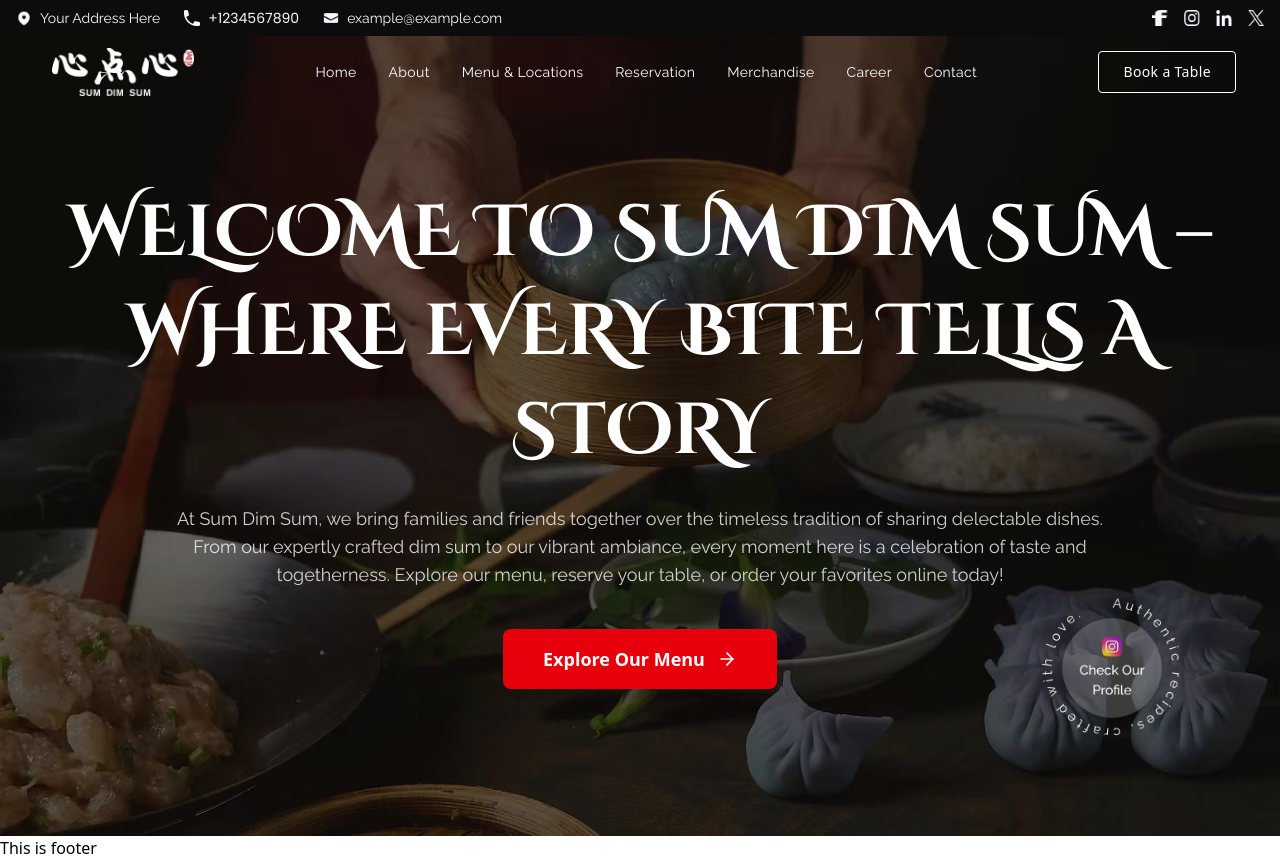
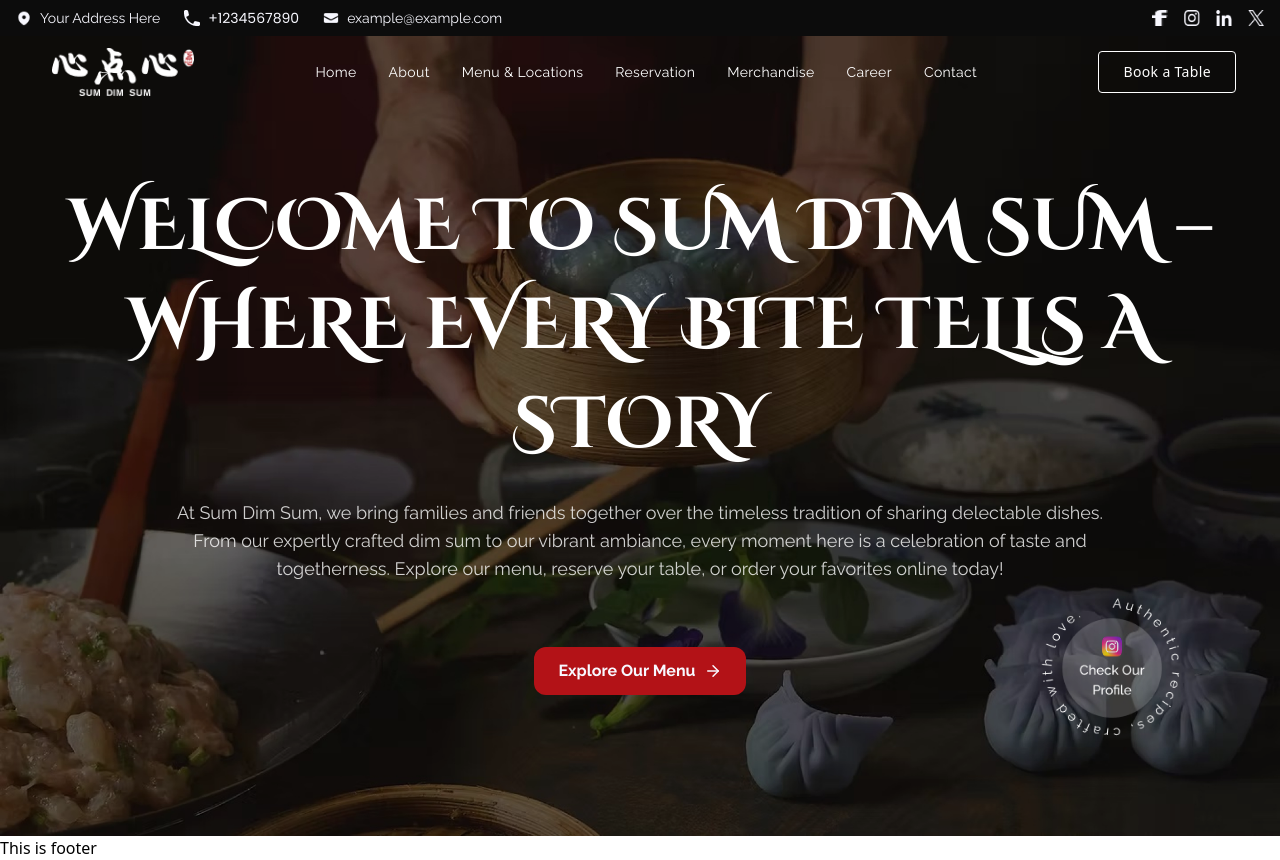
Before and after one commit to RashedulHaqueRasel1/sum-dim-sum, a Next.js app: page / in a window 1280 px wide. Built offline with nearby package versions, Linux system fonts and the light colour scheme.

Commit message:
Refactors CTA button into reusable component
Replaces hardcoded CTA button in Banner with a reusable Button component to improve code reusability and maintainability. Updates Button implementation to include dynamic label and consistent styling.

```diff
--- a/src/components/Home/Banner/Banner.tsx
+++ b/src/components/Home/Banner/Banner.tsx
@@ -1,7 +1,8 @@
-import { ArrowRight } from "lucide-react";
+
 import Image from "next/image";
 import Link from "next/link";
 import { Cinzel_Decorative, Raleway } from 'next/font/google';
+import Button from "@/components/ui/button";
 
 const cinzel = Cinzel_Decorative({
     weight: ['400', '700'],
@@ -47,10 +48,9 @@ const Banner = () => {
                 </p>
 
                 {/* CTA Button */}
-                <button className="bg-red-600 hover:bg-red-700 text-white px-10 py-4 rounded-lg inline-flex items-center gap-3 text-lg font-semibold transition-all duration-300 hover:scale-105 shadow-xl hover:shadow-2xl">
-                    Explore Our Menu
-                    <ArrowRight className="w-5 h-5" />
-                </button>
+                <Button label="Explore Our Menu" />
+
+
             </div>
 
             {/* Social Badge */}
--- a/src/components/ui/button.tsx
+++ b/src/components/ui/button.tsx
@@ -1,11 +1,25 @@
+// components/CtaButton.tsx
+import { ArrowRight } from "lucide-react";
+import { Raleway } from "next/font/google";
 
+const raleway = Raleway({
+  weight: ["400", "700"],
+  subsets: ["latin"],
+});
 
-const button = () => {
-    return (
-        <div>
+interface CtaButtonProps {
+  label: string;
+}
 
-        </div>
-    );
+const Button = ({ label }: CtaButtonProps) => {
+  return (
+    <button
+      className={`${raleway.className} bg-[#B31217] text-[#F8F8FF] px-6 py-[10px] rounded-xl font-semibold text-[16px] w-[212px] h-[48px] flex items-center justify-center gap-2 mt-6 leading-none cursor-pointer`}
+    >
+      {label}
+      <ArrowRight className="w-[18px] h-[18px]" />
+    </button>
+  );
 };
 
-export default button;
+export default Button;
```
